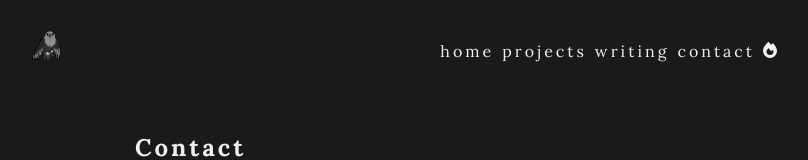
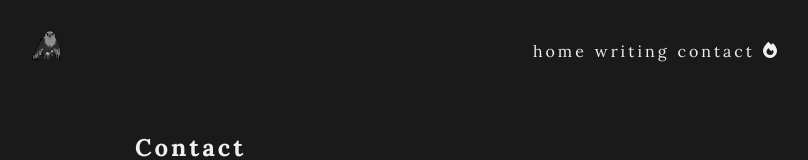
Before and after one commit to hawk0120/hawk0120.dev, an Angular app: page /contact in a window 1280 px wide. Shown: the top 160 px of the page, without its empty margins (237-1045 px from the left). Built offline with nearby package versions, Linux system fonts and the light colour scheme.

Commit message:
remove projects page

```diff
--- a/src/app/app.routes.ts
+++ b/src/app/app.routes.ts
@@ -9,7 +9,7 @@ import { ContactComponent } from './pages/contact/contact';
 
 export const routes: Routes = [
 { path: '', component: HomeComponent },
-{ path: 'projects', component: ProjectsComponent },
+//{ path: 'projects', component: ProjectsComponent },
 { path: 'blog', component: BlogComponent },
 { path: 'blog/:id', component: PostComponent},
 { path: 'contact', component: ContactComponent}
--- a/src/app/components/header/header.html
+++ b/src/app/components/header/header.html
@@ -6,7 +6,8 @@
   </div>
   <div class="header-right">
   <a routerLink="/" routerLinkActive="active" [routerLinkActiveOptions]="{ exact: true }">home</a>
-  <a routerLink="/projects" routerLinkActive="active">projects</a>
+
+    <!--- <a routerLink="/projects" routerLinkActive="active">projects</a> -->
   <a routerLink="/blog" routerLinkActive="active">writing</a>
   <a routerLink="/contact" routerLinkActive="active">contact</a>
   <button class="icon-btn" (click)="toggleDarkMode()" aria-label="Toggle dark mode">
--- a/src/app/pages/contact/contact.scss
+++ b/src/app/pages/contact/contact.scss
@@ -4,7 +4,7 @@
   padding: 2rem;
 
   .success-message {
-    display: none; // hidden by default, can show with JS after submission
+    display: none;
     padding: 1rem;
     margin-bottom: 1.5rem;
     border-radius: 5px;
@@ -22,7 +22,6 @@
     flex-direction: column;
     gap: 1.5rem;
 
-    /* Fade-in animation for form children */
     > * {
       opacity: 0;
       transform: translateY(10px);
```
